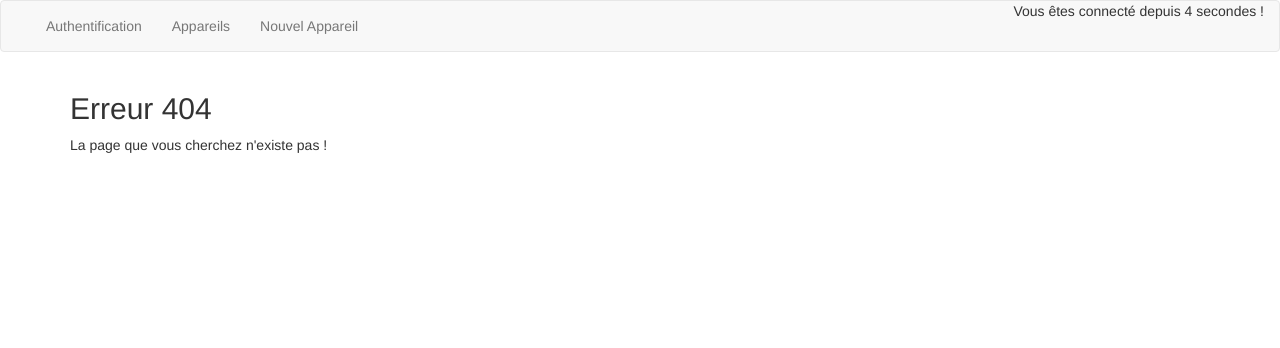
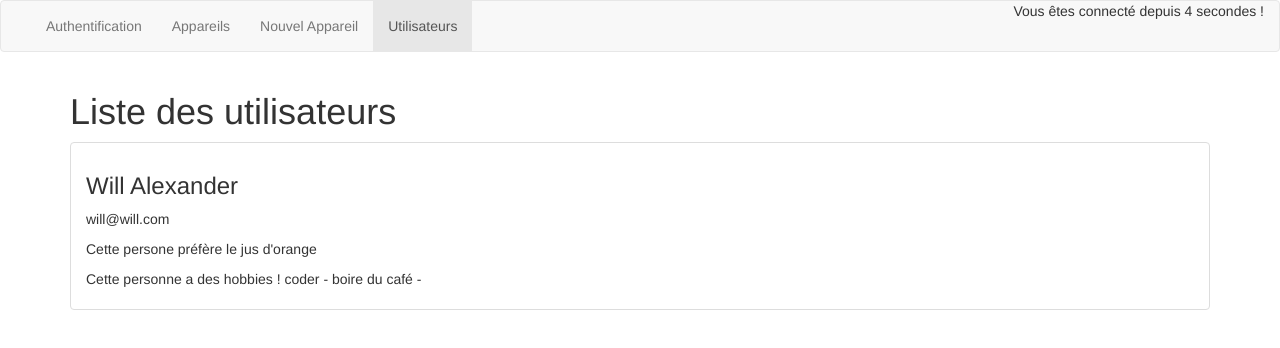
Before and after one commit to billfres/Apprentissage-Angular, an Angular app: page /users in a window 1280 px wide. Before the commit this address led to /not-found. Shown: the top 348 px of the page. Built offline with nearby package versions, Linux system fonts and the light colour scheme.

Commit message:
Affichage des utilisateurs avec forms methode reactive

```diff
--- a/src/app/app.component.html
+++ b/src/app/app.component.html
@@ -5,6 +5,7 @@
                 <li routerLinkActive="active"><a routerLink="auth">Authentification</a></li>
                 <li routerLinkActive="active"><a routerLink="appareils">Appareils</a></li>
                 <li routerLinkActive="active"><a routerLink="edit">Nouvel Appareil</a></li>
+                <li routerLinkActive="active"><a routerLink="users">Utilisateurs</a></li>
             </ul>
             <div class="navbar-right">
                 <p>Vous êtes connecté depuis {{ secondes }} secondes !</p>
--- a/src/app/services/user.service.ts
+++ b/src/app/services/user.service.ts
@@ -2,7 +2,13 @@
 import { User } from "../models/User.model";
 
 export class UserService{
+   /*
     private users: User[] = [];
+    cet array vide sera remplacé par le tableau en bas
+  */
+ private users: User[] = [
+    new User('Will', 'Alexander', 'will@will.com', 'jus d\'orange', ['coder', 'boire du café'])
+  ];
     userSubject = new Subject<User[]>();
 
     emitUsers(){
--- /dev/null
+++ b/src/app/user-list/user-list.component.html
@@ -0,0 +1,12 @@
+<h1>Liste des utilisateurs</h1>
+<ul class="list-group">
+    <li class="list-group-item" *ngFor="let user of users">
+        <h3>{{ user.firstName }} {{ user.lastName }}</h3>
+        <p>{{ user.email }}</p>
+        <p>Cette persone préfère le {{ user.drinkPreference }}</p>
+        <p *ngIf="user.hobbies && user.hobbies.length > 0">
+            Cette personne a des hobbies !
+            <span *ngFor="let hobby of user.hobbies">{{ hobby }} - </span>
+        </p>
+    </li>
+</ul>
--- /dev/null
+++ b/src/app/user-list/user-list.component.ts
@@ -0,0 +1,34 @@
+import { Subscription } from 'rxjs';
+import { User } from './../models/User.model';
+import { Component, OnDestroy, OnInit } from '@angular/core';
+import { UserService } from '../services/user.service';
+
+@Component({
+  selector: 'app-user-list',
+  templateUrl: './user-list.component.html',
+  styleUrls: ['./user-list.component.scss']
+})
+export class UserListComponent implements OnInit, OnDestroy {
+
+  users: User[];
+
+  userSubscription: Subscription;
+
+  constructor(private userService: UserService) {
+    //this.users= [];
+   }
+
+  ngOnInit(): void {
+    this.userSubscription = this.userService.userSubject.subscribe(
+      (users: User[]) => {
+        this.users = users;
+      }
+    );
+    this.userService.emitUsers();
+  }
+
+  ngOnDestroy(){
+    this.userSubscription.unsubscribe();
+  }
+
+}
```
Also changed, not shown: src/app/app.module.ts (+8 -2 lines), src/app/user-list/user-list.component.scss (added).
